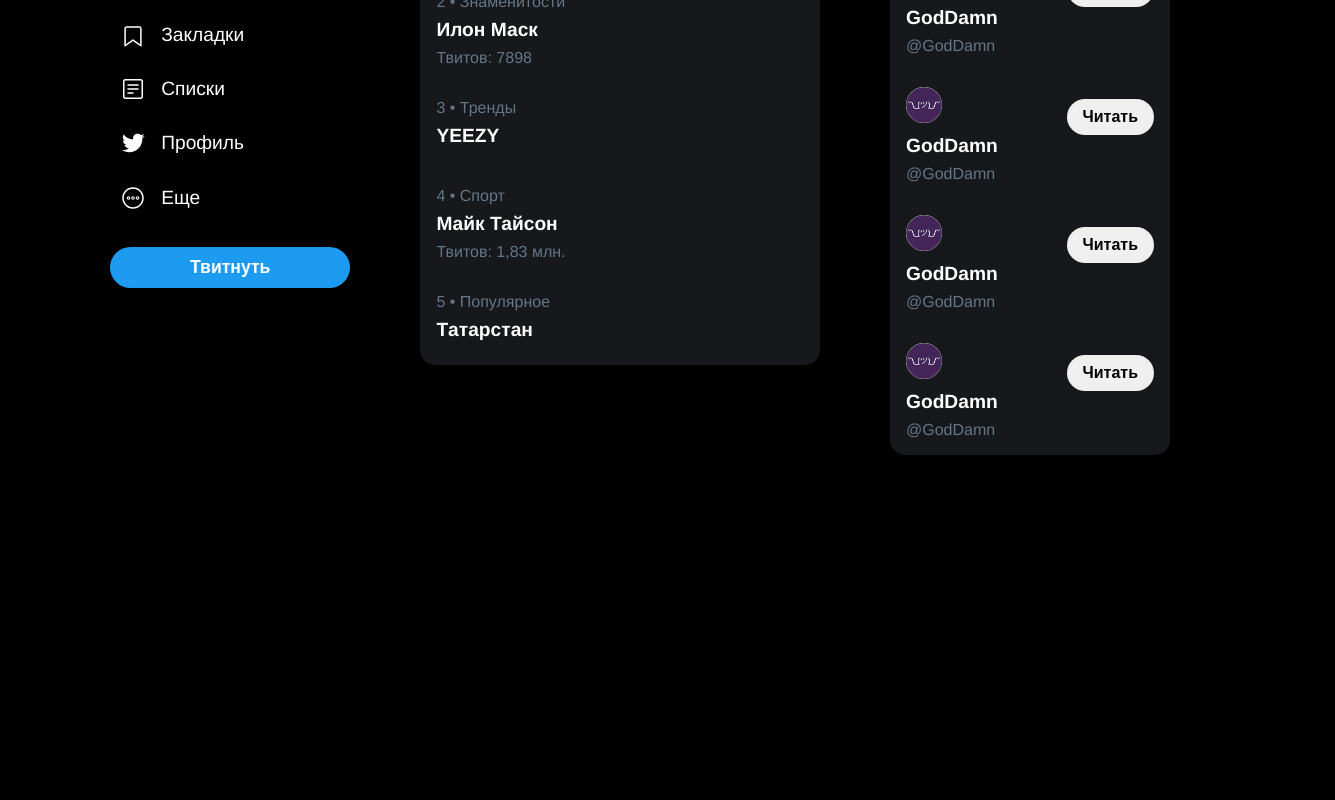
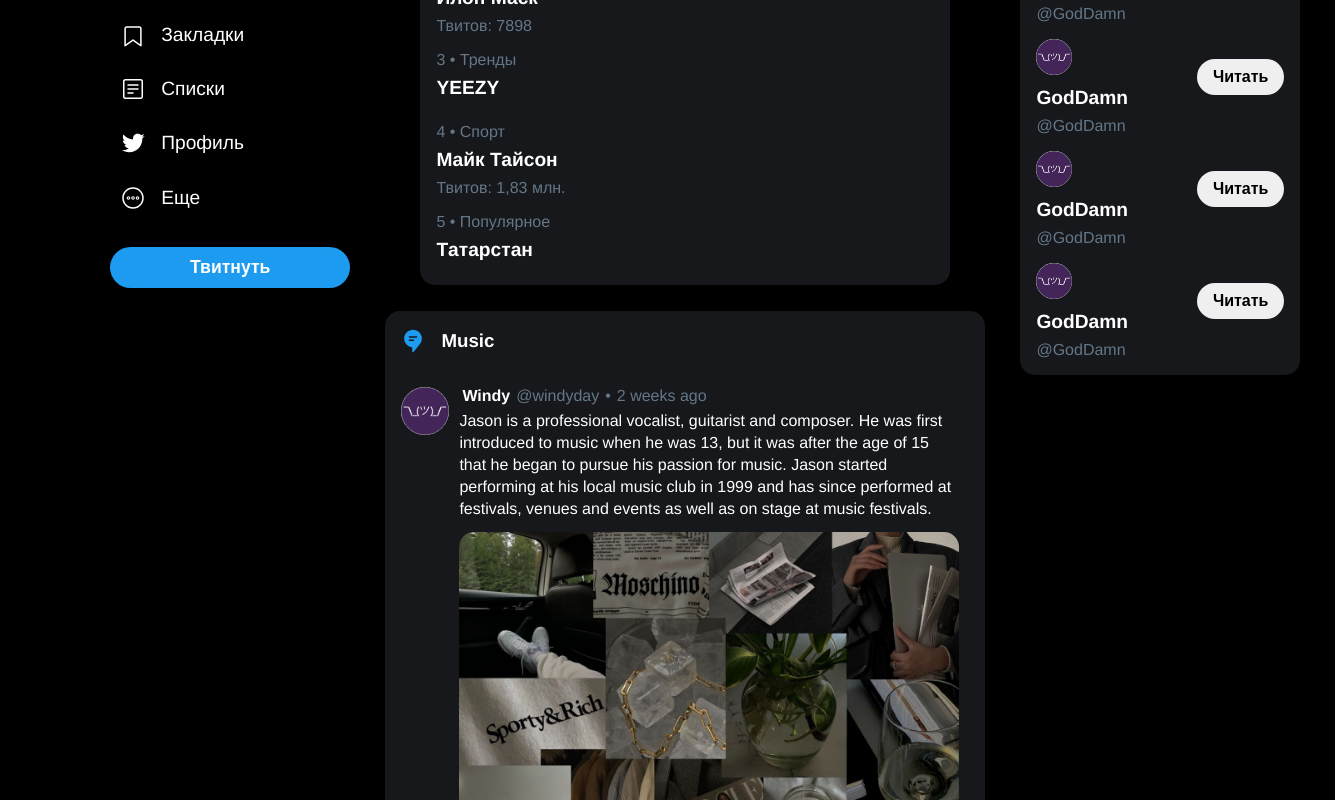
Before and after one commit to fiftysev/twitterReact, a React (Create React App) app: page /explore in a window 1280 px wide. Shown: the part 260-1060 px from the top of the page, 1335 px wide, since content can reach past the window. Before the commit the page ends 800 px from the top, so only its background shows below. Built offline with nearby package versions, Linux system fonts and the light colour scheme.

Commit message:
Finally ver. of Explore page Add TweetGroup component, fix some styles for beautiful UI in other behaviour scenaries

```diff
--- a/src/Feed.tsx
+++ b/src/Feed.tsx
@@ -1,14 +1,16 @@
-import {ReactChild, ReactElement, ReactFragment, ReactPortal} from "react";
+import { ReactChild, ReactElement, ReactFragment, ReactPortal } from "react";
 import "./index.css";
 
 type feedProps = {
-    children: ReactElement | ReactChild | ReactFragment | ReactPortal | null | undefined
-}
+  children:
+    | ReactElement
+    | ReactChild
+    | ReactFragment
+    | ReactPortal
+    | null
+    | undefined;
+};
 
-const Feed = (props: feedProps) => (
-    <div className="feed">
-        {props.children}
-    </div>
-)
+const Feed = (props: feedProps) => <div className="feed">{props.children}</div>;
 
 export default Feed;
--- a/src/components/ActualSidebar/actualsidebar.module.scss
+++ b/src/components/ActualSidebar/actualsidebar.module.scss
@@ -19,7 +19,7 @@
 .element {
   min-width: 30%;
   position: relative;
-  padding: 16px;
+  padding: 0 16px 16px 16px;
   flex-grow: 1;
   &:hover {
     background-color: rgba(255, 255, 255, 0.1);
--- /dev/null
+++ b/src/components/Icons/ThemeTag.tsx
@@ -0,0 +1,10 @@
+const ThemeTag = () => (
+  <svg viewBox="0 0 24 24" aria-hidden="true">
+    <path
+      d="M18.265 3.314c-3.45-3.45-9.07-3.45-12.52 0-3.45 3.44-3.45 9.06 0 12.51a8.859 8.859 0 0 0 5.51 2.56v4.14c0 .31.2.6.5.7.08.03.17.05.25.05.22 0 .44-.1.59-.29l6.49-8.11c2.63-3.49 2.27-8.47-.82-11.56zm-10.56 7.87c0-.41.33-.75.75-.75h4.05c.41 0 .75.34.75.75s-.34.75-.75.75h-4.05c-.42 0-.75-.34-.75-.75zm8.6-3.24c0 .42-.34.75-.75.75h-7.1c-.42 0-.75-.33-.75-.75 0-.41.33-.75.75-.75h7.1c.41 0 .75.34.75.75z"
+      fill="#1d9bf0"
+    />
+  </svg>
+);
+
+export default ThemeTag;
--- a/src/components/Tweet/tweet.module.scss
+++ b/src/components/Tweet/tweet.module.scss
@@ -2,7 +2,7 @@
 
 .container {
   padding: 16px;
-  background-color: $backgroundColor;
+  background-color: transparent;
   display: flex;
   align-items: flex-start;
   flex-grow: 1;
--- /dev/null
+++ b/src/components/TweetGroup/TweetGroup.tsx
@@ -0,0 +1,28 @@
+import { ReactChild, ReactElement, ReactFragment, ReactPortal } from "react";
+import ThemeTag from "../Icons/ThemeTag";
+import styles from "./tweetgroup.module.scss";
+
+type TweetGroupProps = {
+  children:
+    | ReactElement
+    | ReactChild
+    | ReactFragment
+    | ReactPortal
+    | null
+    | undefined;
+  groupTitle: string;
+};
+
+const TweetGroup = ({ children, groupTitle }: TweetGroupProps) => (
+  <div className={styles.container}>
+    <div className={styles.header}>
+      <div className={styles.icon}>
+        <ThemeTag />
+      </div>
+      <h3 className={styles.title}>{groupTitle}</h3>
+    </div>
+    {children}
+  </div>
+);
+
+export default TweetGroup;
--- /dev/null
+++ b/src/components/TweetGroup/tweetgroup.module.scss
@@ -0,0 +1,22 @@
+@import "../../variables.scss";
+
+.container {
+  display: flex;
+  flex-direction: column;
+  border-radius: 15px;
+  background-color: $dimmedBackgroundColor;
+  flex: 1;
+}
+
+.header {
+  display: flex;
+  align-items: center;
+  .icon {
+    width: 24px;
+    height: 24px;
+    padding: 16px;
+  }
+  .title {
+    color: $foregroundColor;
+  }
+}
--- a/src/index.css
+++ b/src/index.css
@@ -19,6 +19,7 @@
 .feed {
   display: flex;
   flex-direction: column;
+  gap: 10px;
   width: 600px;
 }
 
--- a/src/pages/Explore.tsx
+++ b/src/pages/Explore.tsx
@@ -2,6 +2,9 @@
 import ActualSidebar from "../components/ActualSidebar/ActualSidebar";
 import Feed from "../Feed";
 import Layout from "../Layout";
+import Tweet from "../components/Tweet/Tweet";
+import TweetGroup from "../components/TweetGroup/TweetGroup";
+import tweetsData from "../tweetsData.json";
 
 const userRecItems = [
   {
@@ -40,6 +43,9 @@
 ];
 
 const Explore = () => {
+  const firstGroup = tweetsData.slice(0, 3);
+  const secondGroup = tweetsData.slice(3, 5);
+  const thirdGroup = tweetsData.slice(5);
   return (
     <Layout
       rightSidebarTitle={"Кого читать"}
@@ -50,6 +56,54 @@
           actualData={actualSidebarItems}
           sidebarTitle={"Актуальные темы"}
         />
+        <TweetGroup groupTitle="Music">
+          {firstGroup.map((value) => (
+            <Tweet
+              authorAvatar={value.avatar}
+              authorName={value.name}
+              authorUsername={value.username}
+              tweetImage={value.image}
+              tweetText={value.text}
+              tweetedTimeAgo={value.timeAgo}
+              commentsCount={value.comments}
+              retweetsCount={value.retweets}
+              likesCount={value.likes}
+              isLiked={value.liked}
+            />
+          ))}
+        </TweetGroup>
+        <TweetGroup groupTitle="Shimanovsk">
+          {secondGroup.map((value) => (
+            <Tweet
+              authorAvatar={value.avatar}
+              authorName={value.name}
+              authorUsername={value.username}
+              tweetImage={value.image}
+              tweetText={value.text}
+              tweetedTimeAgo={value.timeAgo}
+              commentsCount={value.comments}
+              retweetsCount={value.retweets}
+              likesCount={value.likes}
+              isLiked={value.liked}
+            />
+          ))}
+        </TweetGroup>
+        <TweetGroup groupTitle="Gangsta">
+          {thirdGroup.map((value) => (
+            <Tweet
+              authorAvatar={value.avatar}
+              authorName={value.name}
+              authorUsername={value.username}
+              tweetImage={value.image}
+              tweetText={value.text}
+              tweetedTimeAgo={value.timeAgo}
+              commentsCount={value.comments}
+              retweetsCount={value.retweets}
+              likesCount={value.likes}
+              isLiked={value.liked}
+            />
+          ))}
+        </TweetGroup>
       </Feed>
     </Layout>
   );
```
